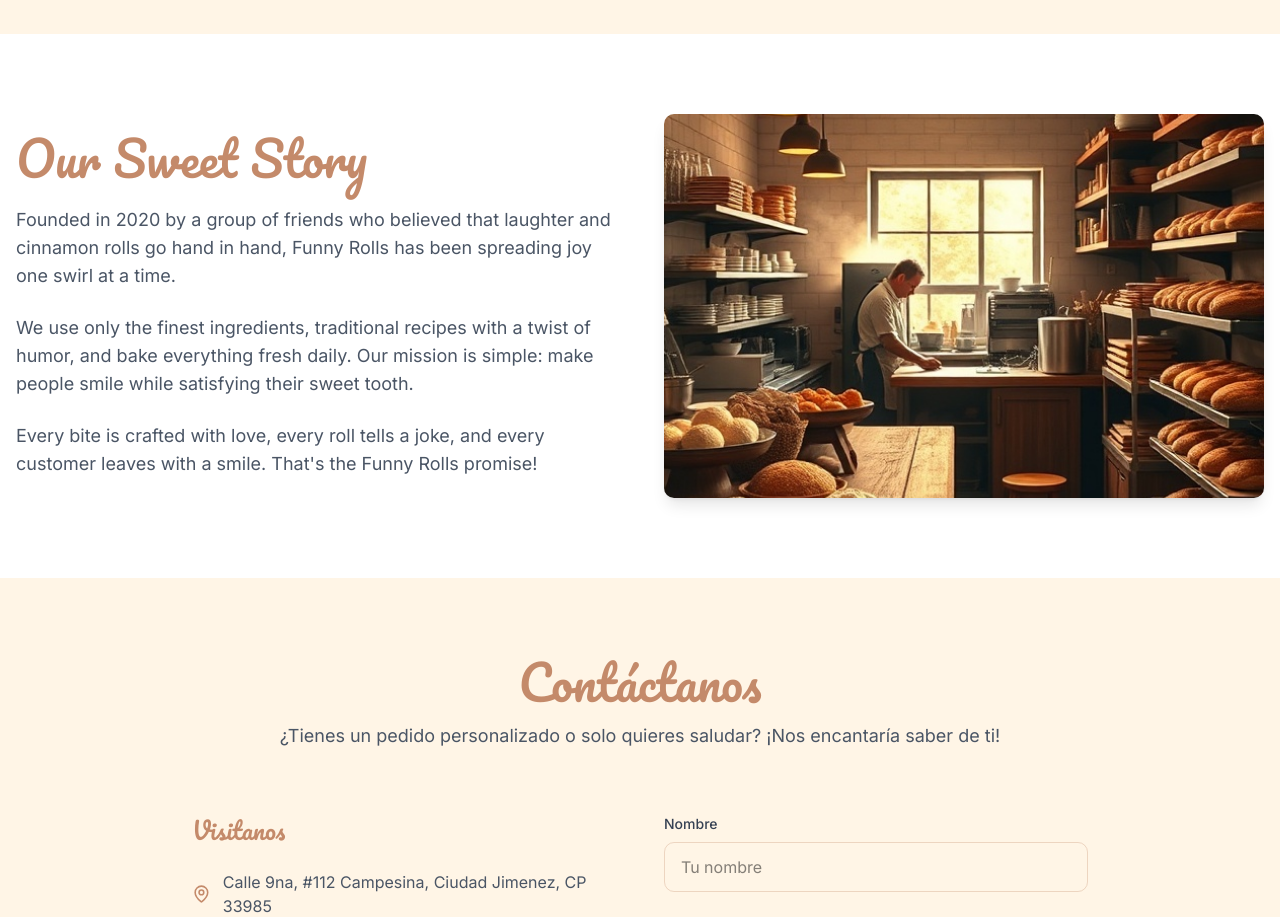
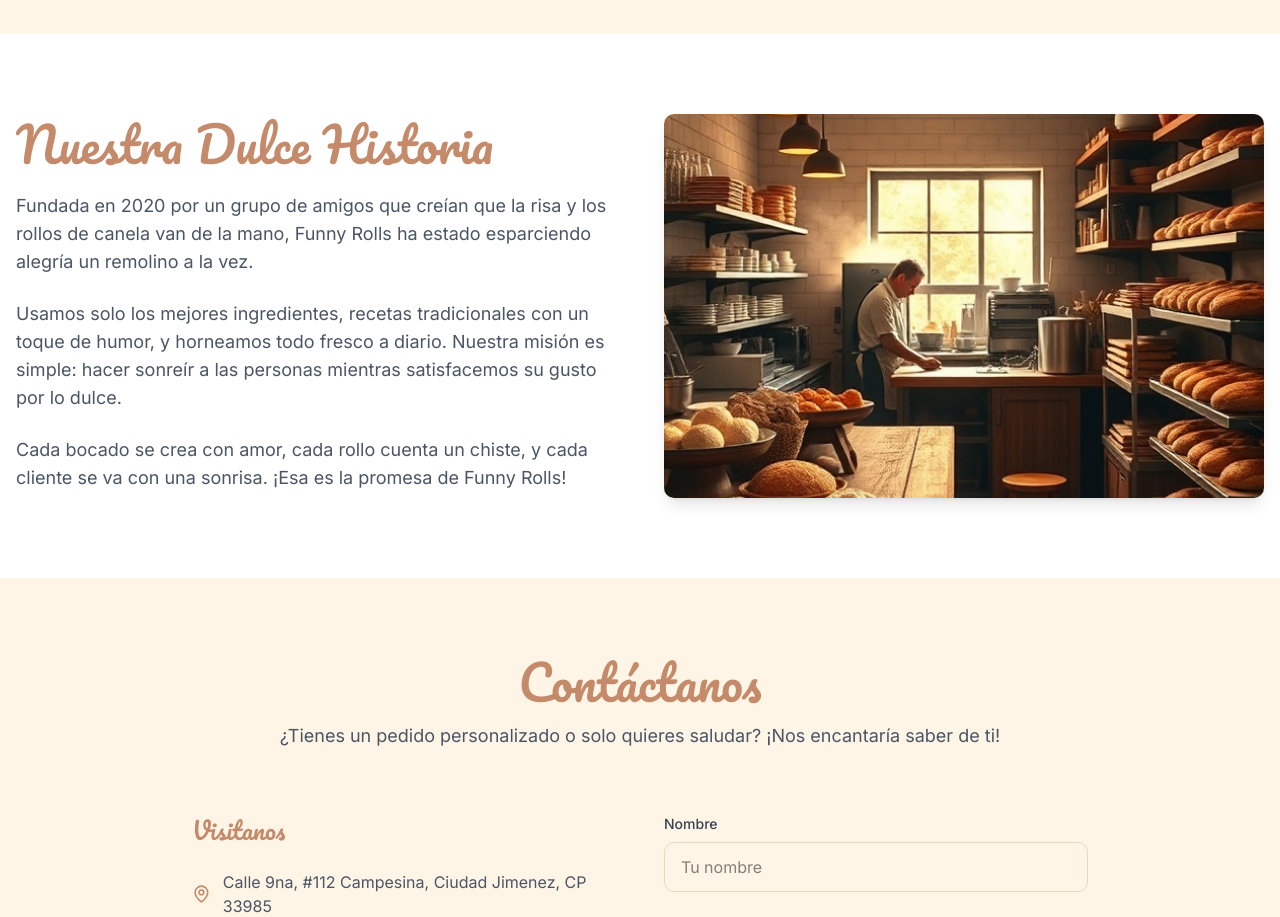
Before and after one commit to abimael92/Funny-Rolls, a Next.js app: page / in a window 1280 px wide. Shown: the part 2100-3017 px from the top of the page. Built offline with nearby package versions, Linux system fonts and the light colour scheme.

Commit message:
Traducir About al español

```diff
--- a/components/sections/About.tsx
+++ b/components/sections/About.tsx
@@ -7,24 +7,24 @@ export function About() {
       <div className="max-w-7xl mx-auto">
         <div className="grid grid-cols-1 lg:grid-cols-2 gap-12 items-center">
           <div className="animate-fade-in-up">
-            <h2 className="font-cursive text-4xl md:text-5xl text-[#C48A6A] mb-6">Our Sweet Story</h2>
+            <h2 className="font-cursive text-4xl md:text-5xl text-[#C48A6A] mb-6">Nuestra Dulce Historia</h2>
             <p className="text-lg text-gray-600 mb-6 text-pretty">
-              Founded in 2020 by a group of friends who believed that laughter and cinnamon rolls go hand in hand,
-              Funny Rolls has been spreading joy one swirl at a time.
+              Fundada en 2020 por un grupo de amigos que creían que la risa y los rollos de canela van de la mano,
+              Funny Rolls ha estado esparciendo alegría un remolino a la vez.
             </p>
             <p className="text-lg text-gray-600 mb-6 text-pretty">
-              We use only the finest ingredients, traditional recipes with a twist of humor, and bake everything fresh daily.
-              Our mission is simple: make people smile while satisfying their sweet tooth.
+              Usamos solo los mejores ingredientes, recetas tradicionales con un toque de humor, y horneamos todo fresco a diario.
+              Nuestra misión es simple: hacer sonreír a las personas mientras satisfacemos su gusto por lo dulce.
             </p>
             <p className="text-lg text-gray-600 text-pretty">
-              Every bite is crafted with love, every roll tells a joke, and every customer leaves with a smile. That&apos;s the Funny Rolls promise!
+              Cada bocado se crea con amor, cada rollo cuenta un chiste, y cada cliente se va con una sonrisa. ¡Esa es la promesa de Funny Rolls!
             </p>
           </div>
 
           <div className="animate-fade-in-up">
             <Image
               src="/img/bakery-shop.jpg"
-              alt="Our cozy bakery"
+              alt="Nuestra acogedora panadería"
               width={600}
               height={384}
               className="w-full h-96 object-cover rounded-lg shadow-lg"
```
